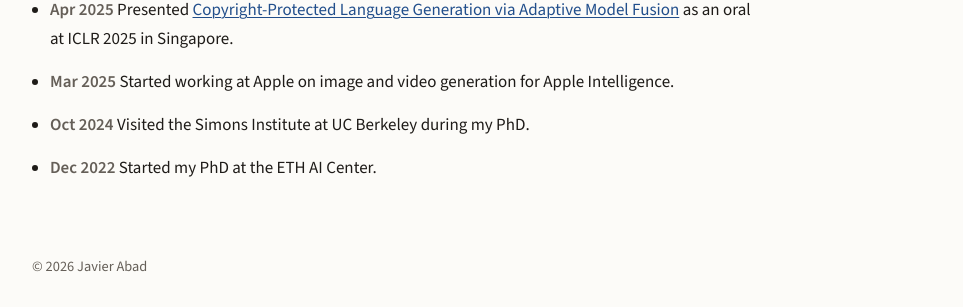
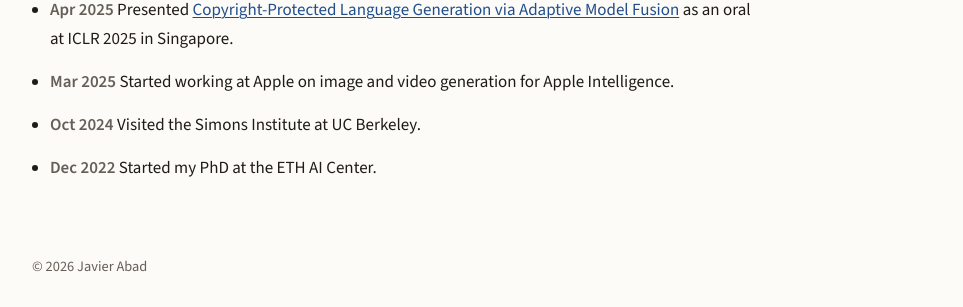
Before and after one commit to jaabmar/jaabmar.github.io, a Jekyll site: the page built from index.html, in a window 1280 px wide. Shown: the part 1487-1794 px from the top of the page, without its empty margins (158-1121 px from the left). Built offline with Jekyll 4.4.1, drawn with Linux system fonts in a browser that asks for light colours.

Commit message:
Shorten Simons news item

```diff
--- a/_data/news.yml
+++ b/_data/news.yml
@@ -11,7 +11,7 @@
   text: Started working at Apple on image and video generation for Apple Intelligence.
 
 - date: Oct 2024
-  text: Visited the Simons Institute at UC Berkeley during my PhD.
+  text: Visited the Simons Institute at UC Berkeley.
 
 - date: Dec 2022
   text: Started my PhD at the ETH AI Center.
```
